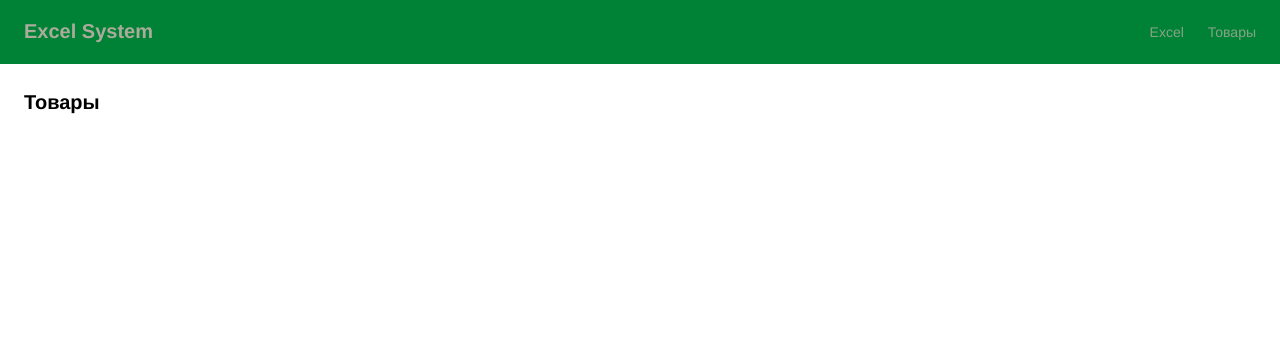
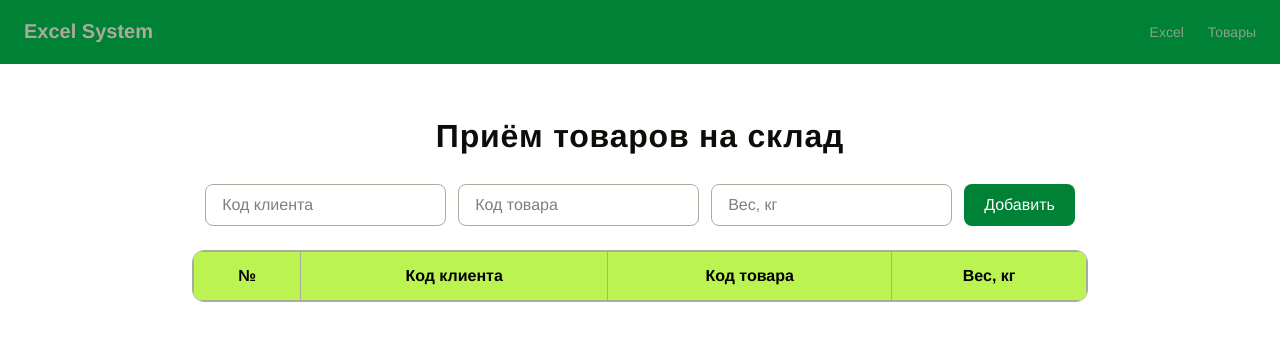
Before and after one commit to AzatBaisynov/ades-cargo-frontend, a React (Vite) app: page /products in a window 1280 px wide. Shown: the top 340 px of the page. Built offline with nearby package versions, Linux system fonts and the light colour scheme; a web font is replaced by a local one.

Commit message:
Добавлена страница приёмки товаров

```diff
--- a/src/pages/ProductPage/ProductPage.tsx
+++ b/src/pages/ProductPage/ProductPage.tsx
@@ -1,7 +1,139 @@
+import { useRef, useState } from "react";
+
+interface TableRow {
+  customerCode: string;
+  productCode: string;
+  weight: string;
+}
+
 const ProductsPage = () => {
+  const [customerCode, setCustomerCode] = useState("");
+  const [productCode, setProductCode] = useState("");
+  const [weight, setWeight] = useState("");
+  const [rows, setRows] = useState<TableRow[]>([]);
+
+  const customerRef = useRef<HTMLInputElement>(null);
+  const productRef = useRef<HTMLInputElement>(null);
+  const weightRef = useRef<HTMLInputElement>(null);
+
+  const addRow = () => {
+    if (!customerCode || !productCode || !weight) return;
+
+    setRows((prev) => [
+      ...prev,
+      {
+        customerCode,
+        productCode,
+        weight,
+      },
+    ]);
+
+    setCustomerCode("");
+    setProductCode("");
+    setWeight("");
+
+    customerRef.current?.focus();
+  };
+
   return (
-    <div>
-      <h1 className="text-xl font-bold">Товары</h1>
+    <div className="p-6 font-[var(--font-main)]">
+     <h1 className="mb-6 text-center text-[2rem] font-[var(--font-weight-bold)] tracking-wide text-[var(--text-dark)]">
+  Приём товаров на склад
+</h1>
+
+      <div className="mx-auto mb-6 flex max-w-4xl flex-wrap justify-center gap-3">
+        <input
+          ref={customerRef}
+          type="text"
+          placeholder="Код клиента"
+          value={customerCode}
+          onChange={(e) => setCustomerCode(e.target.value)}
+          onKeyDown={(e) => {
+            if (e.key === "Enter") {
+              productRef.current?.focus();
+            }
+          }}
+          className="rounded-lg border border-[var(--text-light)] px-4 py-2 text-[var(--fs-base)] outline-none focus:border-[var(--bg-dark)]"
+        />
+
+        <input
+          ref={productRef}
+          type="text"
+          placeholder="Код товара"
+          value={productCode}
+          onChange={(e) => setProductCode(e.target.value)}
+          onKeyDown={(e) => {
+            if (e.key === "Enter") {
+              weightRef.current?.focus();
+            }
+          }}
+          className="rounded-lg border border-[var(--text-light)] px-4 py-2 text-[var(--fs-base)] outline-none focus:border-[var(--bg-dark)]"
+        />
+
+        <input
+          ref={weightRef}
+          type="number"
+          placeholder="Вес, кг"
+          value={weight}
+          onChange={(e) => setWeight(e.target.value)}
+          onKeyDown={(e) => {
+            if (e.key === "Enter") {
+              addRow();
+            }
+          }}
+          className="rounded-lg border border-[var(--text-light)] px-4 py-2 text-[var(--fs-base)] outline-none focus:border-[var(--bg-dark)]"
+        />
+
+        <button
+          onClick={addRow}
+          className="rounded-lg bg-[var(--bg-dark)] px-5 py-2 text-white transition-opacity hover:opacity-90"
+        >
+          Добавить
+        </button>
+      </div>
+
+      <div className="mx-auto max-w-4xl overflow-hidden rounded-xl border border-[var(--text-light)]">
+  <table className="w-full border-collapse text-center">
+   <thead className="bg-[var(--bg-light)]">
+  <tr>
+    <th className="border border-[var(--text-light)] p-3 text-center">
+      №
+    </th>
+    <th className="border border-[var(--text-light)] p-3 text-center">
+      Код клиента
+    </th>
+    <th className="border border-[var(--text-light)] p-3 text-center">
+      Код товара
+    </th>
+    <th className="border border-[var(--text-light)] p-3 text-center">
+      Вес, кг
+    </th>
+  </tr>
+</thead>
+
+  <tbody>
+  {rows.map((row, index) => (
+    <tr key={index}>
+      <td className="border border-[var(--text-light)] p-3 text-center">
+        {index + 1}
+      </td>
+
+      <td className="border border-[var(--text-light)] p-3">
+        {row.customerCode}
+      </td>
+
+      <td className="border border-[var(--text-light)] p-3">
+        {row.productCode}
+      </td>
+
+      <td className="border border-[var(--text-light)] p-3">
+        {row.weight}
+      </td>
+    </tr>
+  ))}
+</tbody>
+  </table>
+</div>
     </div>
   );
 };
```
Also changed, not shown: src/pages/Acceptance/Acceptance.tsx (deleted).
